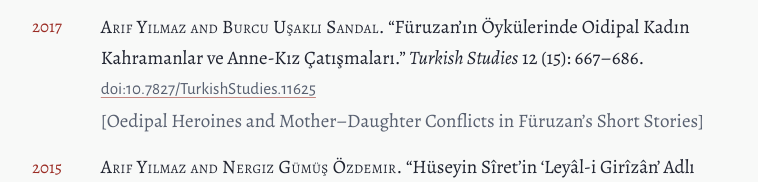
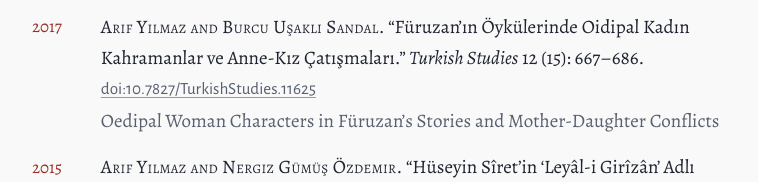
Before and after one commit to yilmaz-arif/yilmaz-arif.github.io, a plain HTML site: page en/index.html in a window 1280 px wide. Shown: the part 5912-6094 px from the top of the page, without its empty margins (260-1018 px from the left). Drawn offline with nearby package versions, Linux system fonts and the light colour scheme.

Commit message:
İngilizce sayfa: Füruzan makalesinin dergideki İngilizce başlığı
Co-Authored-By: Claude Opus 5.5 <noreply@anthropic.com>
Claude-Session: https://claude.ai/code/session_01GtHFNYqhViatXfudXKkuER

```diff
--- a/en/index.html
+++ b/en/index.html
@@ -228,7 +228,7 @@ footer { max-width: 46rem; margin: 0 auto; padding: 2rem 1.25rem 3rem; font-fami
 <li><span class="yil">2023</span><p><span class="yazar">Arif Yılmaz and Fatih Bayram.</span> “Dinçer Sümer’in Romanlarında Cinsel Kimlik İnşasındaki Sorunlar ve Çözüm Önerileri.” <cite>RumeliDE Dil ve Edebiyat Araştırmaları Dergisi</cite> <span class="nw">37: 378–392</span>. <a class="doi" href="https://doi.org/10.29000/rumelide.1405747">doi:10.29000/rumelide.1405747</a><span class="ceviri">The Issues of Sexual Identity Construction in Dinçer Sümer’s Novels and Proposed Solutions</span></p></li>
 <li><span class="yil tekrar">2023</span><p><span class="yazar">Bayram Bilir and Arif Yılmaz.</span> “Özbek Edebiyatında Toplumcu Gerçekçilik.” <cite>Uluslararası Türk Lehçe Araştırmaları Dergisi (TÜRKLAD)</cite> <span class="nw">7 (2): 249–260</span>. <a class="doi" href="https://doi.org/10.30563/turklad.1365957">doi:10.30563/turklad.1365957</a><span class="ceviri">Socialist Realism in Uzbek Literature</span></p></li>
 <li><span class="yil tekrar">2023</span><p><span class="yazar">Arif Yılmaz and Fatih Bayram.</span> “Epik Tiyatroda Merak Duygusunun Kırılması.” <cite>RumeliDE Dil ve Edebiyat Araştırmaları Dergisi</cite> <span class="nw">35: 423–438</span>. <a class="doi" href="https://doi.org/10.29000/rumelide.1342128">doi:10.29000/rumelide.1342128</a><span class="ceviri">Breaking the Feeling of Suspense in Epic Theatre</span></p></li>
-<li><span class="yil">2017</span><p><span class="yazar">Arif Yılmaz and Burcu Uşaklı Sandal.</span> “Füruzan’ın Öykülerinde Oidipal Kadın Kahramanlar ve Anne-Kız Çatışmaları.” <cite>Turkish Studies</cite> <span class="nw">12 (15): 667–686</span>. <a class="doi" href="https://doi.org/10.7827/TurkishStudies.11625">doi:10.7827/TurkishStudies.11625</a><span class="ceviri">[Oedipal Heroines and Mother–Daughter Conflicts in Füruzan’s Short Stories]</span></p></li>
+<li><span class="yil">2017</span><p><span class="yazar">Arif Yılmaz and Burcu Uşaklı Sandal.</span> “Füruzan’ın Öykülerinde Oidipal Kadın Kahramanlar ve Anne-Kız Çatışmaları.” <cite>Turkish Studies</cite> <span class="nw">12 (15): 667–686</span>. <a class="doi" href="https://doi.org/10.7827/TurkishStudies.11625">doi:10.7827/TurkishStudies.11625</a><span class="ceviri">Oedipal Woman Characters in Füruzan’s Stories and Mother-Daughter Conflicts</span></p></li>
 <li><span class="yil">2015</span><p><span class="yazar">Arif Yılmaz and Nergiz Gümüş Özdemir.</span> “Hüseyin Sîret’in ‘Leyâl-i Girîzân’ Adlı Şiiri.” <cite>Uluslararası Sosyal ve Eğitim Bilimleri Dergisi</cite> <span class="nw">2 (4): 148–174</span>. <a class="doi" href="https://doi.org/10.20860/ijoses.51448">doi:10.20860/ijoses.51448</a><span class="ceviri">Hüseyin Siret’s Poem: ‘Leyâl-i Girîzân’</span></p></li>
 <li><span class="yil">2012</span><p>“İsmail Safa’nın Şiir Anlayışı ve Ilımlılar.” <cite>Gaziantep Üniversitesi Sosyal Bilimler Dergisi</cite> <span class="nw">11 (1): 137–158</span>. <a class="doi" href="https://dergipark.org.tr/tr/pub/jss/article/256976">Full text (DergiPark)</a><span class="ceviri">Ismâil Safâ’s Concept of Poetry and Moderates</span></p></li>
 <li><span class="yil tekrar">2012</span><p>“Mehmet Âkif Ersoy’un Şiirlerinde Halk Kültürü Ögeleri.” <cite>Mustafa Kemal Üniversitesi Sosyal Bilimler Enstitüsü Dergisi</cite> <span class="nw">9 (17): 163–194</span>. <a class="doi" href="https://dergipark.org.tr/tr/pub/mkusbed/article/208285">Full text (DergiPark)</a><span class="ceviri">Folk Culture Elements in the Poems of Mehmet Akif Ersoy</span></p></li>
```
